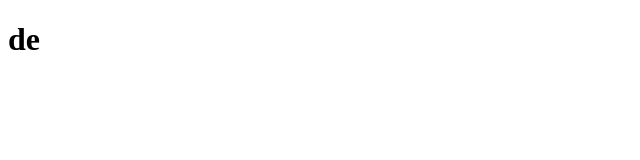
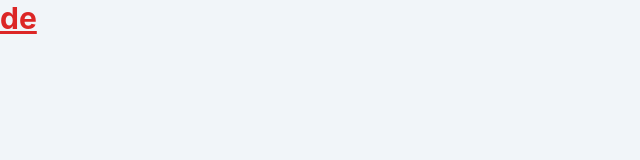
Before and after one commit to klausdw/next13-multilanguage, a Next.js app: page /de in a window 1280 px wide. Shown: the top 160 px of the page, without its empty margins (0-640 px from the left). Built offline with nearby package versions, Linux system fonts and the light colour scheme.

Commit message:
tailwind

```diff
--- a/app/[lang]/layout.tsx
+++ b/app/[lang]/layout.tsx
@@ -1,4 +1,5 @@
 import { i18n, Locale } from "@/i18n-config";
+import "@/styles/globals.css";
 
 export async function generateStaticParams() {
   return i18n.locales.map((locale) => ({ lang: locale }));
--- a/app/[lang]/page.tsx
+++ b/app/[lang]/page.tsx
@@ -13,7 +13,9 @@ export default async function Home({
 
   return (
     <div>
-      <h1>{dictionary.name}</h1>
+      <h1 className="text-3xl font-bold underline text-red-600">
+        {dictionary.name}
+      </h1>
     </div>
   );
 }
--- a/next.config.js
+++ b/next.config.js
@@ -3,6 +3,6 @@ const nextConfig = {
   experimental: {
     appDir: true,
   },
-}
+};
 
-module.exports = nextConfig
+module.exports = nextConfig;
--- a/package.json
+++ b/package.json
@@ -19,8 +19,12 @@
     "@types/node": "^18.11.5",
     "@types/react": "^18.0.23",
     "@types/react-dom": "^18.0.7",
+    "autoprefixer": "^10.4.13",
+    "concurrently": "^7.6.0",
     "eslint": "8.33.0",
     "eslint-config-next": "13.1.6",
+    "postcss": "^8.4.21",
+    "tailwindcss": "^3.2.4",
     "typescript": "^4.9.4"
   }
 }
--- /dev/null
+++ b/postcss.config.js
@@ -0,0 +1,6 @@
+module.exports = {
+  plugins: {
+    tailwindcss: {},
+    autoprefixer: {},
+  },
+}
--- /dev/null
+++ b/styles/globals.css
@@ -0,0 +1,30 @@
+@tailwind base;
+@tailwind components;
+@tailwind utilities;
+
+html {
+  -webkit-print-color-adjust: exact;
+}
+html,
+body {
+  padding: 0;
+  margin: 0;
+  font-family: -apple-system, BlinkMacSystemFont, Segoe UI, Roboto, Oxygen,
+    Ubuntu, Cantarell, Fira Sans, Droid Sans, Helvetica Neue, sans-serif;
+  background: #f1f5f9;
+  width: 100%;
+  height: 100%;
+}
+
+#__next {
+  height: 100vh;
+  display: grid;
+}
+
+* {
+  box-sizing: border-box;
+}
+
+h1 {
+  margin: 0;
+}
--- /dev/null
+++ b/tailwind.config.js
@@ -0,0 +1,18 @@
+/** @type {import('tailwindcss').Config} */
+module.exports = {
+  content: ["./app/**/*.{js,ts,jsx,tsx}", "./components/**/*.{js,ts,jsx,tsx}"],
+  theme: {
+    extend: {
+      backgroundImage: {
+        "cv-background": "url('/cv-background.jpg')",
+      },
+      height: {
+        128: "32rem",
+      },
+      screens: {
+        lg: { raw: "print, (min-width: 1024px)" },
+      },
+    },
+  },
+  plugins: [],
+};
```
Also changed, not shown: styles/Page.module.css (added, +24 -0 lines), 1 other file (tests, documents, lock files or other folders).
